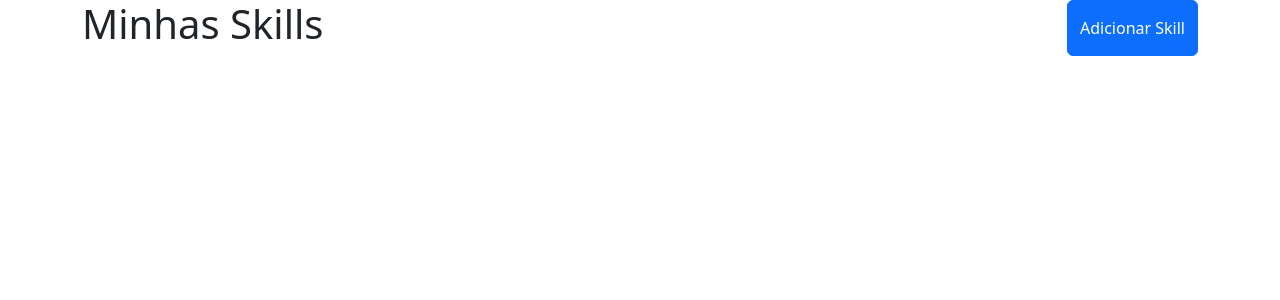
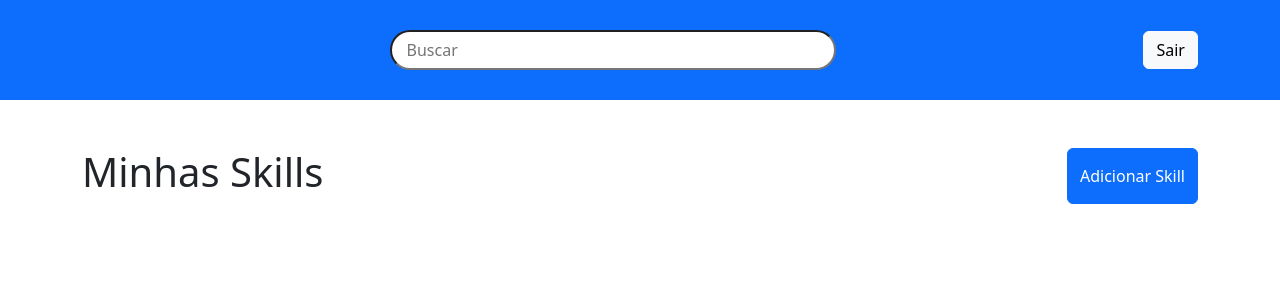
Before and after one commit to Samirjc/ProjetoNeki_FrontEnd, a React (Create React App) app: page /home in a window 1280 px wide. Shown: the top 300 px of the page. Built offline with nearby package versions, Linux system fonts and the light colour scheme.

Commit message:
adiciona update de skills + deletar skills + logout

```diff
--- a/package.json
+++ b/package.json
@@ -11,6 +11,7 @@
     "react": "^18.2.0",
     "react-bootstrap": "^2.5.0",
     "react-dom": "^18.2.0",
+    "react-icons": "^4.4.0",
     "react-router-dom": "^6.3.0",
     "react-scripts": "5.0.1",
     "styled-components": "^5.3.5",
--- /dev/null
+++ b/src/components/Header/index.jsx
@@ -0,0 +1,26 @@
+import React from "react";
+import 'bootstrap/dist/css/bootstrap.css';
+import { Head } from "./styles";
+import { Button, Container } from "react-bootstrap";
+import { useNavigate } from "react-router-dom";
+
+export const Header = () => {
+    const navigate = useNavigate();
+
+    function handleSair() {
+        localStorage.removeItem("Authorization");
+        navigate("/login");
+    }
+
+    return (
+        <header className="bg-primary">
+            <Container>
+                <Head>
+                    <div></div>
+                    <input placeholder="Buscar"/>
+                    <Button onClick={handleSair} variant="light">Sair</Button>
+                </Head>
+            </Container>
+        </header>
+    )
+}
--- /dev/null
+++ b/src/components/Header/styles.js
@@ -0,0 +1,15 @@
+import styled from "styled-components";
+
+export const Head = styled.div`
+    display: flex;
+    justify-content: space-between;
+    align-items: center;
+    height: 100px;
+
+    input{
+        width: 40%;
+        height: 40%;
+        padding: 15px;
+        border-radius: 20px;
+    }
+`
--- a/src/components/SKillCard/index.jsx
+++ b/src/components/SKillCard/index.jsx
@@ -1,7 +1,30 @@
-import React from "react";
-import { Button, Card } from "react-bootstrap";
+import React, { useContext, useState } from "react";
+import { Button, Card, Modal } from "react-bootstrap";
+import { FaTrash } from 'react-icons/fa';
+import { AuthContext } from "../../context/AuthContext";
+import { API } from "../../services/api";
+import 'bootstrap/dist/css/bootstrap.css';
 
 export const SKillCard = (props) => {
+    const {token} = useContext(AuthContext);
+    const [show, setShow] = useState(false);
+    const [update, setUpdate] = useState({});
+
+    const handleClose = () => setShow(false);
+    const handleShow = () => setShow(true);
+
+    function handleDelete() {
+        API.delete(`/userSkill/${props.id}`, {headers: {Authorization: token}}).then().catch(error => {
+            console.log(error);
+        })
+    }
+
+    function handleSubmit() {
+        API.put(`/userSkill/${props.id}`, update, {headers: {Authorization: token}}).then(res => {
+            handleClose();
+        }).catch();
+    }
+
     return (
         <Card style={{ width: '18rem' }}>
             <Card.Img variant="top" src={props.imgUrl} />
@@ -15,8 +38,31 @@ export const SKillCard = (props) => {
                     level: {props.level}
                 </Card.Text>
 
-                <Button variant="primary">editar level</Button>
+                <div className="d-flex align-items-center justify-content-between">
+                    <Button variant="primary" onClick={handleShow}>editar level</Button>
+                    <FaTrash style={{cursor: "pointer"}} onClick={handleDelete}/>
+                </div>
             </Card.Body>
+
+            <Modal show={show} onHide={handleClose}>
+                <Modal.Header closeButton>
+                    <Modal.Title>Editar Level</Modal.Title>
+                </Modal.Header>
+
+                <Modal.Body>
+                    <label htmlFor="level">level:</label>
+                    <input onChange={(e) => setUpdate({level: Number(e.target.value)})} id="level" className="w-30 m-2" type="number" defaultValue={props.level} />
+                </Modal.Body>
+
+                <Modal.Footer>
+                    <Button variant="secondary" onClick={handleClose}>
+                        Cancelar
+                    </Button>
+                    <Button variant="primary" onClick={handleSubmit}>
+                        Adicionar
+                    </Button>
+                </Modal.Footer>
+            </Modal>
         </Card>
     )
 }
--- a/src/pages/Home/index.jsx
+++ b/src/pages/Home/index.jsx
@@ -1,5 +1,6 @@
 import React, { useContext, useEffect, useState } from 'react';
 import { Button, Col, Container, Dropdown, Modal, Row } from 'react-bootstrap';
+import { Header } from '../../components/Header';
 import { SKillCard } from '../../components/SKillCard';
 import { AuthContext } from '../../context/AuthContext';
 import { API } from '../../services/api';
@@ -55,9 +56,12 @@ export const Home = () => {
     }
 
     return (
-        <Container>
+        <>
+            <Header />
+
+            <Container className='mt-5'>
                 {console.log(userSkills)}
-            <Row>
+                <Row className='mb-5'>
                     <Col>
                         <h1>Minhas Skills</h1>
                     </Col>
@@ -66,11 +70,11 @@ export const Home = () => {
                         <Button variant="primary" onClick={handleShow}>Adicionar Skill</Button>
                     </Col>
                 </Row>
-
-            <Row xs={1} md={3} className="g-4">
+                {console.log(userSkills)}
+                <Row xs={1} md={3}>
                     {userSkills.map(item => (
                         <Col>
-                        <SKillCard title={item.name} imgUrl={item.imageUrl} description={item.description} level={item.version}/>
+                            <SKillCard id={item.id} title={item.skill.name} imgUrl={item.skill.imageUrl} description={item.skill.description} level={item.knowledgeLevel}/>
                         </Col>
                     ))}
                 </Row>
@@ -106,5 +110,6 @@ export const Home = () => {
                     </Modal.Footer>
                 </Modal>
             </Container>
+        </>
     )
 }
```
Also changed, not shown: 1 other file (tests, documents, lock files or other folders). Lines whose indentation alone changed are shown as unchanged.
